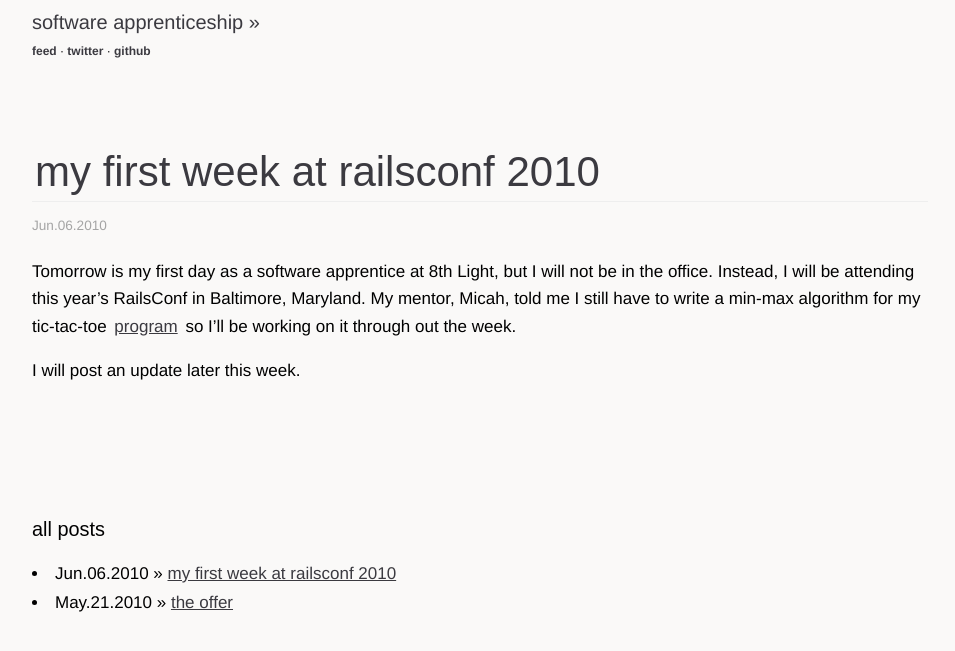
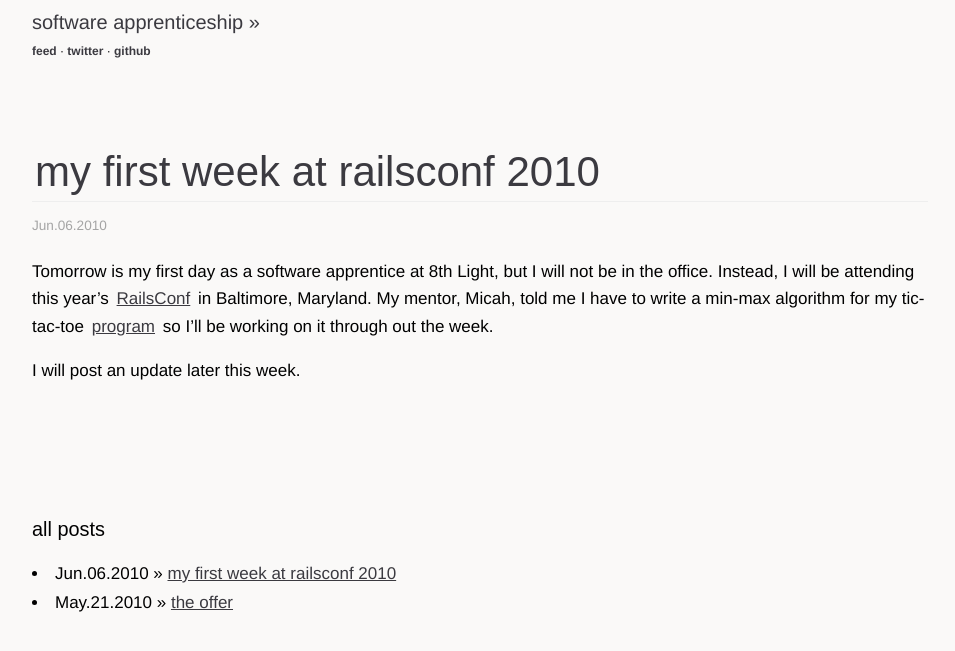
Before and after one commit to sl4m/skim.cc, a Jekyll site: the page built from _posts/2010-06-06-my-first-week-at-railsconf-2010.markdown, in a window 1280 px wide. Shown: the top 651 px of the page, without its empty margins (160-1115 px from the left). Built offline with Jekyll 4.4.1, drawn with Linux system fonts in a browser that asks for light colours; comment, search, counter and statistics services are not loaded.

Commit message:
updated post

```diff
--- a/_posts/2010-06-06-my-first-week-at-railsconf-2010.markdown
+++ b/_posts/2010-06-06-my-first-week-at-railsconf-2010.markdown
@@ -9,6 +9,6 @@ categories:
   -- rails
 ---
 
-Tomorrow is my first day as a software apprentice at 8th Light, but I will not be in the office.  Instead, I will be attending this year's RailsConf in Baltimore, Maryland.  My mentor, Micah, told me I still have to write a min-max algorithm for my tic-tac-toe [program](http://skim.la/2010/03/15/tic-tac-toe-in-ruby-and-javascript) so I'll be working on it through out the week.
+Tomorrow is my first day as a software apprentice at 8th Light, but I will not be in the office.  Instead, I will be attending this year's [RailsConf](http://www.railsconf.com/) in Baltimore, Maryland.  My mentor, Micah, told me I have to write a min-max algorithm for my tic-tac-toe [program](http://skim.la/2010/03/15/tic-tac-toe-in-ruby-and-javascript) so I'll be working on it through out the week.
 
 I will post an update later this week.
```
